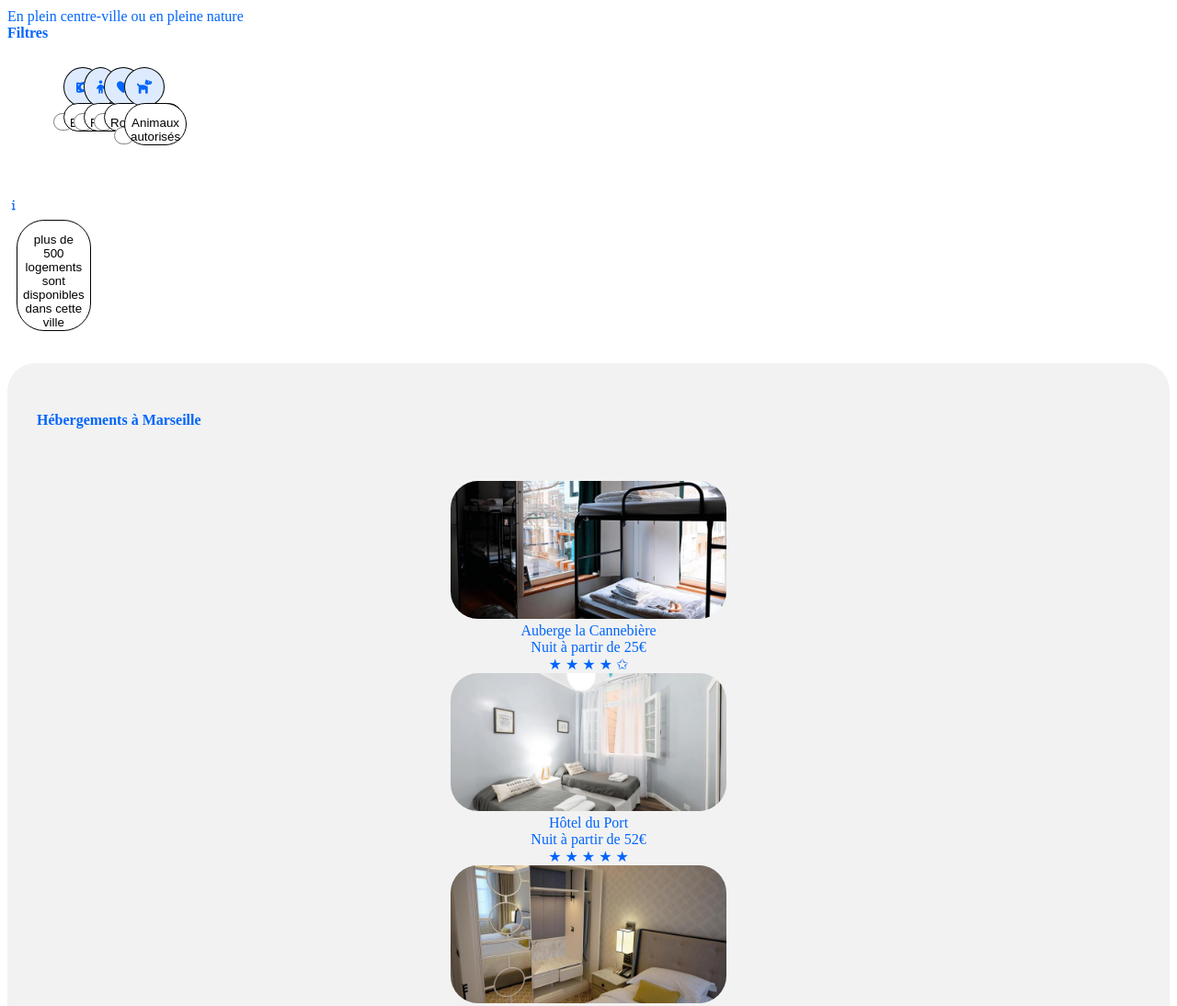
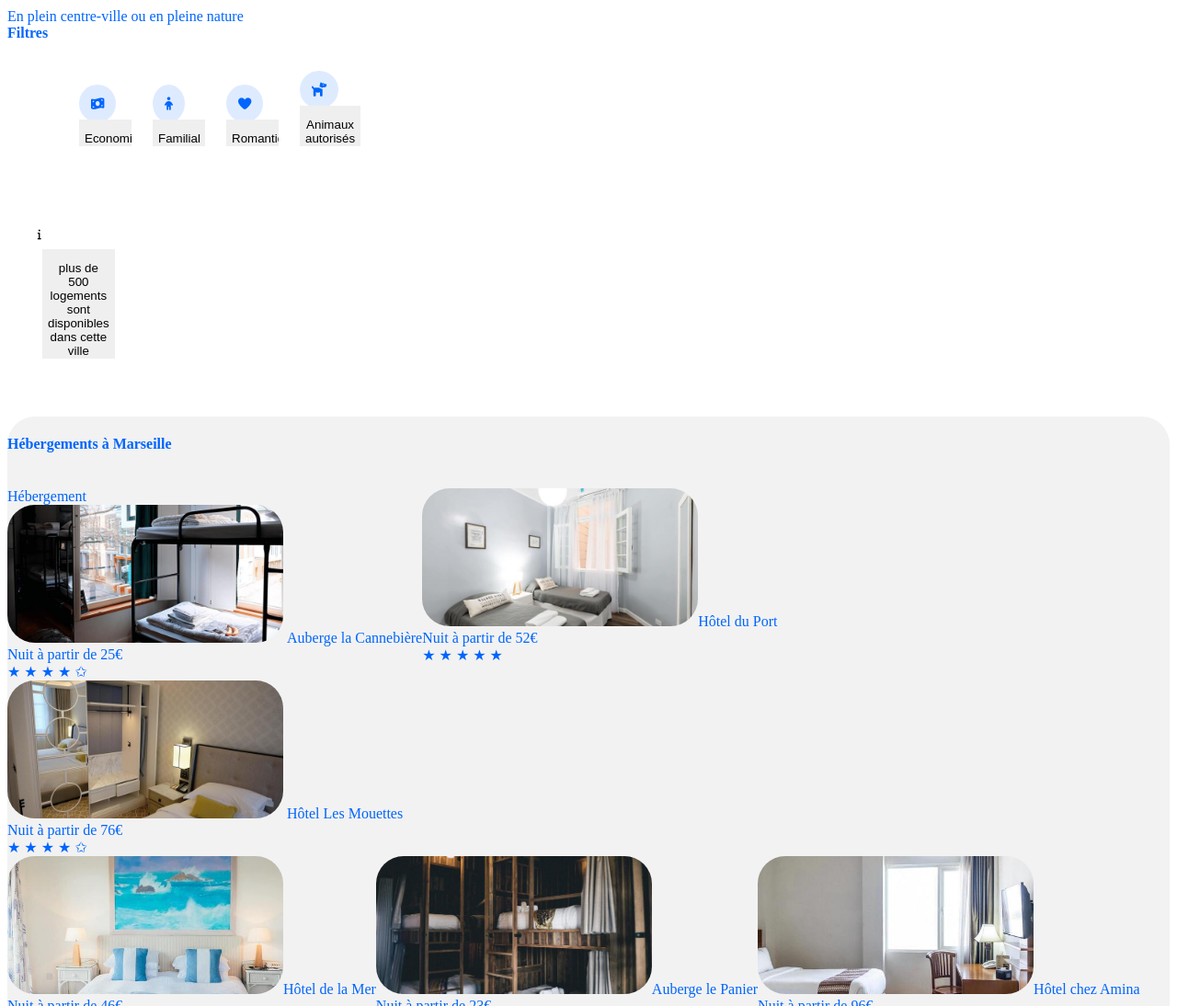
Before and after one commit to Angelpick1987/RequenaJulie_2_06092021, a plain HTML site: page P2_Reservia.html in a window 1280 px wide. Shown: the part 200-1294 px from the top of the page at 92% size. Drawn offline with Linux system fonts and the light colour scheme; a web font is replaced by a local one.

Commit message:
modif 230921

```diff
--- a/P2_Reservia.html
+++ b/P2_Reservia.html
@@ -8,8 +8,8 @@
 
     <title>Bienvenue chez Reservia</title>
 </head>
-
-<body>  <header>
+  <body>
+ <header>
 
                     <br>
                     <nav>
@@ -30,29 +30,29 @@
 
              <br>
                 <strong>Filtres</strong>
-                <ul class="filters-ul">
-                    <li>
-                       <span class="icône">
+                <ul >
+                    <li class="filters-li">
+                       <span class="icone">
                                 <i class="fa fa-money-bill-wave">
-                                    <button name ="button" class="filter"> Economique</button>
+                                    <button name ="button" class="filter">Economique</button>
                                 </i>
                         </span>
                     </li>
-                    <li>
-                        <span class="icône">
+                    <li class="filters-li">
+                        <span class="icone">
                             <i class="fa fa-child">
                                     <button name ="button" class="filter"> Familial</button>
                             </i>
                         </span>
                     </li>
-                    <li>
-                        <span class="icône">
+                    <li class="filters-li">
+                        <span class="icone">
                             <i class="fa fa-heart"><button name = "button" class="filter"> Romantique</button>
                             </i>
                         </span>
                     </li>
-                    <li>
-                        <span class="icône">
+                    <li class="filters-li">
+                        <span class="icone">
                             <i class="fa fa-dog">
                                 <button name="button" class="filter"> Animaux autorisés </button>
                             </i>
@@ -69,68 +69,74 @@
 
 
     <section>
-        <div class = "hotels">
+        <div id = "hotels">
             <h4> Hébergements à Marseille</h4>
             <br>
-                <div class = "Hébergement">
+                <div class ="ticontener">
+                    <div class="hebergements">  Hébergement
             <br>
                     <a href="images/hebergements/3_medium/marcus-loke-WQJvWU_HZFo-unsplash.jpg"> <img src="images/hebergements/4_small/marcus-loke-WQJvWU_HZFo-unsplash.jpg" alt="Auberge la Cannebière"> </a> Auberge la Cannebière
             <br>Nuit à partir de 25€
             <br> &#9733; &#9733; &#9733; &#9733; &#x2729;
             <br>
                 </div>
-                <div class = "Hébergement"><a href="images/hebergements/3_medium/fred-kleber-gTbaxaVLvsg-unsplash.jpg"><img src ="images/hebergements/4_small/fred-kleber-gTbaxaVLvsg-unsplash.jpg" alt="Hôtel du port"></a>Hôtel du Port
+                <div class = "hebergements"><a href="images/hebergements/3_medium/fred-kleber-gTbaxaVLvsg-unsplash.jpg"><img src ="images/hebergements/4_small/fred-kleber-gTbaxaVLvsg-unsplash.jpg" alt="Hôtel du port"></a>Hôtel du Port
             <br>Nuit à partir de 52€
             <br> &#9733; &#9733; &#9733; &#9733; &#9733;
                 </div>
-                <div class = "Hébergement"><a href="images/hebergements/3_medium/reisetopia-B8WIgxA_PFU-unsplash.jpg"><img src="images/hebergements/4_small/reisetopia-B8WIgxA_PFU-unsplash.jpg" alt="Hôtel les Mouettes"></a> Hôtel Les Mouettes
+                <div class = "hebergements"><a href="images/hebergements/3_medium/reisetopia-B8WIgxA_PFU-unsplash.jpg"><img src="images/hebergements/4_small/reisetopia-B8WIgxA_PFU-unsplash.jpg" alt="Hôtel les Mouettes"></a> Hôtel Les Mouettes
             <br>Nuit à partir de 76€
             <br> &#9733; &#9733; &#9733; &#9733; &#x2729;
                 </div>
-                <div class = "Hébergement"><a href="images/hebergements/3_medium/annie-spratt-Eg1qcIitAuA-unsplash.jpg"><img src="images/hebergements/4_small/annie-spratt-Eg1qcIitAuA-unsplash.jpg" alt="Hôtel de la Mer"></a>Hôtel de la Mer
+            </div>
+                <div class="ticontener">
+                    <div class = "hebergement"><a href="images/hebergements/3_medium/annie-spratt-Eg1qcIitAuA-unsplash.jpg"><img src="images/hebergements/4_small/annie-spratt-Eg1qcIitAuA-unsplash.jpg" alt="Hôtel de la Mer"></a>Hôtel de la Mer
             <br>Nuit à partir de 46€
             <br> &#9733; &#9733; &#9733; &#x2729; &#x2729;
                 </div>
-                <div class = "Hébergement"><a href="images/hebergements/3_medium/nicate-lee-kT-ZyaiwBe0-unsplash.jpg"><img src="images/hebergements/4_small/nicate-lee-kT-ZyaiwBe0-unsplash.jpg" alt="Auberge le Panier"></a>Auberge le Panier
+                <div class="hebergements"><a href="images/hebergements/3_medium/nicate-lee-kT-ZyaiwBe0-unsplash.jpg"><img src="images/hebergements/4_small/nicate-lee-kT-ZyaiwBe0-unsplash.jpg" alt="Auberge le Panier"></a>Auberge le Panier
             <br>Nuit à partir de 23€
             <br>&#9733; &#9733; &#9733; &#9733; &#x2729;
                 </div>
-                <div class = "Hébergement"> <a href="images/hebergements/3_medium/febrian-zakaria-M6S1WvfW68A-unsplash.jpg"><img src="images/hebergements/4_small/febrian-zakaria-M6S1WvfW68A-unsplash.jpg" alt="Hôtel chez Amina"></a>Hôtel chez Amina
+                <div class="hebergements"><a href="images/hebergements/3_medium/febrian-zakaria-M6S1WvfW68A-unsplash.jpg"><img src="images/hebergements/4_small/febrian-zakaria-M6S1WvfW68A-unsplash.jpg" alt="Hôtel chez Amina"></a>Hôtel chez Amina
             <br>Nuit à partir de 96€
             <br>&#9733; &#9733; &#9733; &#9733; &#9733;
-                </div>
+             </div>
         </div>
     </section>
             <br>
     <section>
-            <div class="Popularity">
+        <div class="ticontener">
+            <div class ="popularity">
                 <h4>Les plus populaires</h4>
             <br>
-            <div class= populaires><a href="images/hebergements/3_medium/emile-guillemot-Bj_rcSC5XfE-unsplash.jpg"><img class="hôtel" src="images/hebergements/4_small/emile-guillemot-Bj_rcSC5XfE-unsplash.jpg" alt="Hotel le soleil du matin"></a>
+            <div class ="populaires"><a href="images/hebergements/3_medium/emile-guillemot-Bj_rcSC5XfE-unsplash.jpg"><img class="hôtel" src="images/hebergements/4_small/emile-guillemot-Bj_rcSC5XfE-unsplash.jpg" alt="Hotel le soleil du matin"></a>
                     <br>Hôtel le soleil du matin
             <br>Nuit à partir de 120€
             <br> &#9733; &#9733; &#9733; &#9733; &#9733;
             <br>
                 </div>
-                <div class= populaires><a href="images/hebergements/3_medium/aw-creative-VGs8z60yT2c-unsplash.jpg"> <img class="hôtel" src="images/hebergements/4_small/aw-creative-VGs8z60yT2c-unsplash.jpg" alt="Au coeur de l'eau"></a>
+                <div class= "populaires"><a href="images/hebergements/3_medium/aw-creative-VGs8z60yT2c-unsplash.jpg"> <img class="hôtel" src="images/hebergements/4_small/aw-creative-VGs8z60yT2c-unsplash.jpg" alt="Au coeur de l'eau"></a>
             <br>Au coeur de l'eau chambres d'hôtes
             <br>Nuit à partir de 71€
             <br> &#9733; &#9733; &#9733; &#9733; &#x2729;
                 </div>
              <br>
-                <div class=populaires><a href="images/hebergements/3_medium/febrian-zakaria-sjvU0THccQA-unsplash.jpg"> <img class="hôtel" src="images/hebergements/4_small/febrian-zakaria-sjvU0THccQA-unsplash.jpg" alt="Hôtel bleu et blanc"></a>
+                <div class="populaires"><a href="images/hebergements/3_medium/febrian-zakaria-sjvU0THccQA-unsplash.jpg"> <img class="hôtel" src="images/hebergements/4_small/febrian-zakaria-sjvU0THccQA-unsplash.jpg" alt="Hôtel bleu et blanc"></a>
             <br>Hôtel tout bleu et blanc
             <br> Nuit à partir de 68€
             <br> &#9733; &#9733; &#9733; &#9733; &#x2729;
                           </div>
         </div>
+            </div>
     </section>
     <br>
             <br>
     <section>
-            <div class="Activities">
+        <div class="ticontener2">
+            <div id="activities">
             <h4>Activités à Marseille</h4>
-        <div class = Activités></div>
+        <div class = Activités>
                 <a href="images/activites/3_medium/reno-laithienne-QUgJhdY5Fyk-unsplash.jpg"> <img src="images/activites/4_small/reno-laithienne-QUgJhdY5Fyk-unsplash.jpg" alt="Vieux Port"></a>  Vieux Port
             <br>
                 <a href="images/activites/3_medium/paul-hermann-QFTrLdQIRhI-unsplash.jpg"><img src="images/activites/4_small/paul-hermann-QFTrLdQIRhI-unsplash.jpg" alt="Fort de Pomègues"></a> Port de Pomègues
@@ -141,9 +147,10 @@
             <br>
                 <a href="images/activites/3_medium/florian-wehde-xW9e8gdotxI-unsplash.jpg"><img src="images/activites/4_small/florian-wehde-xW9e8gdotxI-unsplash.jpg" alt="ND de la Garde"></a> Notre-Dame de la Garde
             <br>
-                <a href="images/activites/3_medium/lena-paulin-wH2-EJoDcV0-unsplash.jpg"><img src="images/activites/4_small/lena-paulin-wH2-EJoDcV0-unsplash.jpg" alt="Parc Longchamp"></a> Parc Longchamp
+                <a href="images/activites/3_medium/lena-paulin-wH2-EJoDcV0-unsplash.jpg"><img src="images/activites/4_small/lena-paulin-wH2-EJoDcV0-unsplash.jpg" alt="Parc Longchamp"></a> Parc Longchamp</div>
             <br>
         </div>
+    </div>
     </section>
 <footer>
     <section class="about">
--- a/reservia.css
+++ b/reservia.css
@@ -10,6 +10,7 @@ validator ok erreur syntaxe à revoir */
 }
 body {color:#0065FC;
 font-family: Raleway;}
+
 a
 {
 text-decoration: none;
@@ -46,39 +47,27 @@ background-color:#F2F2F2;
 border-radius: 30px;
 border-spacing:15px;
 display: flex;
-justify-content:space-between;
-flex-direction: column;
+justify-content:center;
+flex-wrap:wrap;
+flex-direction:row;
 }
 
-.hotels, .Popularity, .Activities
+.ticontener
 {display:flex;
-    width:auto;
-    flex-direction: column;
-    flex-wrap: wrap;
-margin: 0px 0px 32px 0px;
-padding:32px;
-justify-content:space-around;
-align-content:stretch;
+flex-wrap:wrap;
+}
+.ticontener2
+{display:flex;
+flex-wrap:wrap;
 
 }
 
 
-.Hébergement, .populaires, .Activités
-{
-display:flex;
-justify-content:left;
-flex-direction:column;
-flex-wrap: wrap;
-text-align:center;
-}
+
 
 
 .filter
-{border-radius:30px;
-background-color:white;
-border-style:solid ;
-border-width:1px;
-border-color:black;
+{border:none;
 margin:10px;
 padding-block-start: 13px;}
 
@@ -109,28 +98,31 @@ background-color:#DEEBFF;
 font-size: 0.9rem;
     margin: 10px;
     padding: 13px;
+border-style: none ;
 
-border-style: solid ;
-border-color:black;
-border-width: 0.5px;
 }
 
 span.icône
 {   border-radius: 86px;
-    border: solid grey;
-    border-width: thin;
-        background-color: white;}
+    border: #F2F2F2 1px;
+    border-width: none;
+        background-color:#F2F2F2;
+        display:flex;
+        flex-direction: column;
+}
 
-.filters-ul, .info:before {
-   position:relative;
+.filters-li, .info {
+
      background:white;
     color:black;
-    display: flex;
+    display: inline-block;
     flex-direction: row;
     flex-wrap: wrap;
-    margin-left: 25px;
-    padding: 25px;
+    margin: 15px;
+    padding: 13px;
    list-style-type: none;
+text-align:center;
+
 
 }
 footer
```
